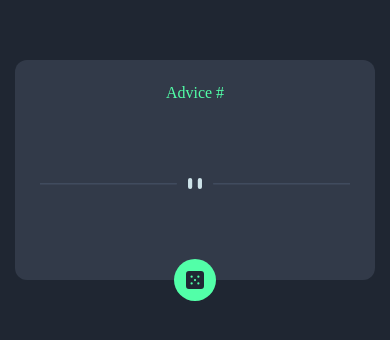
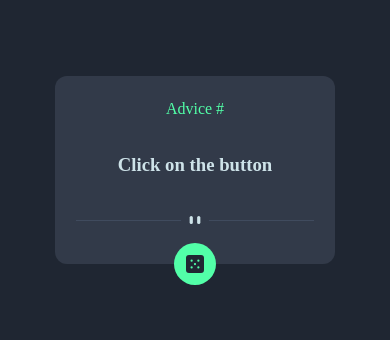
Before and after one commit to Victor-Arrudaa/advice-generator-app, a plain HTML site: page index.html in a window 390 px wide. Shown: the part 252-592 px from the top of the page. Drawn offline with Linux system fonts and the light colour scheme.

Commit message:
Add responsive layout

```diff
--- a/css/styles.css
+++ b/css/styles.css
@@ -26,7 +26,7 @@ main {
 
     background-color: hsl(217, 19%, 24%);
 
-    height: 220px;
+    max-height: 300px;
     padding: 8px 8px;
     border-radius: 12px;
     width: 360px;
@@ -62,8 +62,16 @@ main {
 
 .advice img.divider {
     width: 90%;
+    margin-bottom: 32px;
 }
 
 .advice button img {
     height: 18px;
 }
+
+@media (max-width: 420px) {
+    .advice {
+        width: 280px;
+        max-height: 360px;
+    }
+}
--- a/index.html
+++ b/index.html
@@ -14,16 +14,12 @@
 
         <title>Frontend Mentor | Advice generator app</title>
         <link rel="stylesheet" href="css/styles.css" />
-
-        <!-- Feel free to remove these styles or customise in your own stylesheet 👍 -->
     </head>
     <body>
         <main>
             <section class="advice">
                 <p>Advice #</p>
-                <h3 class="text">
-
-                </h3>
+                <h3 class="text">Click on the button</h3>
                 <img
                     class="divider"
                     src="images/pattern-divider-desktop.svg"
```
Also changed, not shown: 3 other files.
